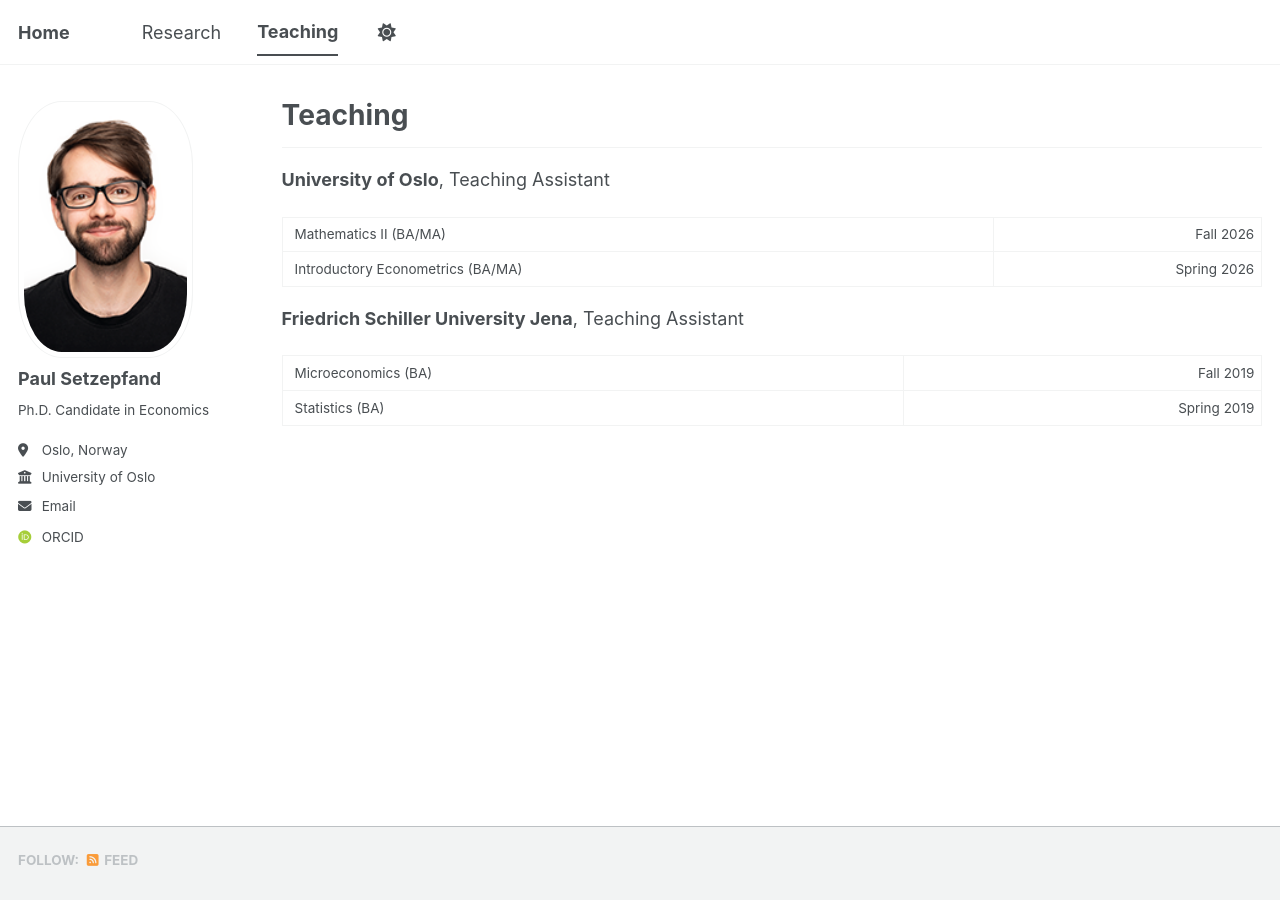
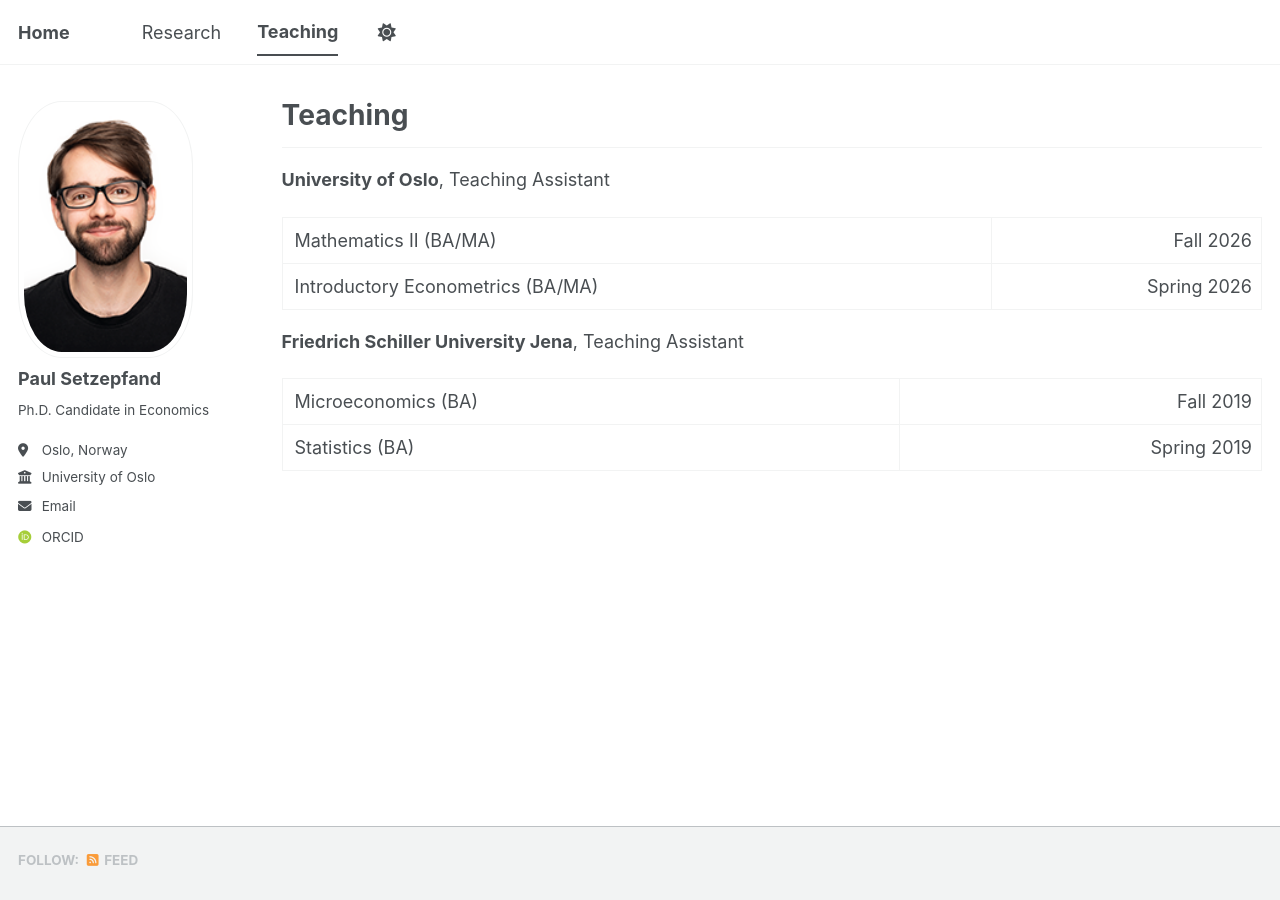
Before and after one commit to paulsetzepfand/paulsetzepfand.github.io, a Jekyll site: the page built from _pages/teaching.md, in a window 1280 px wide. Built offline with Jekyll 4.4.1, drawn with Linux system fonts in a browser that asks for light colours; some web fonts are replaced; a script bundle is joined from its source files by our own code; library files that are not in the unit come from our copies.

Commit message:
Update teaching.md

```diff
--- a/_pages/teaching.md
+++ b/_pages/teaching.md
@@ -9,26 +9,26 @@ layout: archive
 
 **University of Oslo**, Teaching Assistant
 
-<table>
+<table style="border-collapse: collapse; width: 100%; font: inherit;">
   <tr>
-    <td style="padding-left:12px;">Mathematics II (BA/MA)</td>
-    <td style="text-align:right;">Fall 2026</td>
+    <td style="padding-left:12px; font: inherit;">Mathematics II (BA/MA)</td>
+    <td style="text-align:right; font: inherit;">Fall 2026</td>
   </tr>
   <tr>
-    <td style="padding-left:12px;">Introductory Econometrics (BA/MA)</td>
-    <td style="text-align:right;">Spring 2026</td>
+    <td style="padding-left:12px; font: inherit;">Introductory Econometrics (BA/MA)</td>
+    <td style="text-align:right; font: inherit;">Spring 2026</td>
   </tr>
 </table>
 
 **Friedrich Schiller University Jena**, Teaching Assistant
 
-<table>
+<table style="border-collapse: collapse; width: 100%; font: inherit;">
   <tr>
-    <td style="padding-left:12px;">Microeconomics (BA)</td>
-    <td style="text-align:right;">Fall 2019</td>
+    <td style="padding-left:12px; font: inherit;">Microeconomics (BA)</td>
+    <td style="text-align:right; font: inherit;">Fall 2019</td>
   </tr>
   <tr>
-    <td style="padding-left:12px;">Statistics (BA)</td>
-    <td style="text-align:right;">Spring 2019</td>
+    <td style="padding-left:12px; font: inherit;">Statistics (BA)</td>
+    <td style="text-align:right; font: inherit;">Spring 2019</td>
   </tr>
 </table>
```
